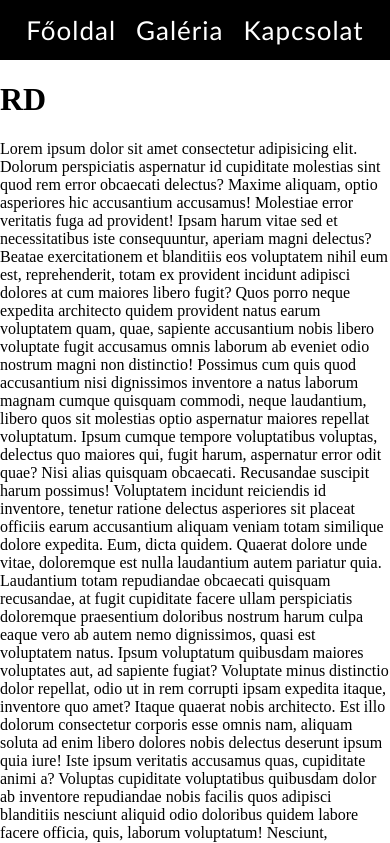
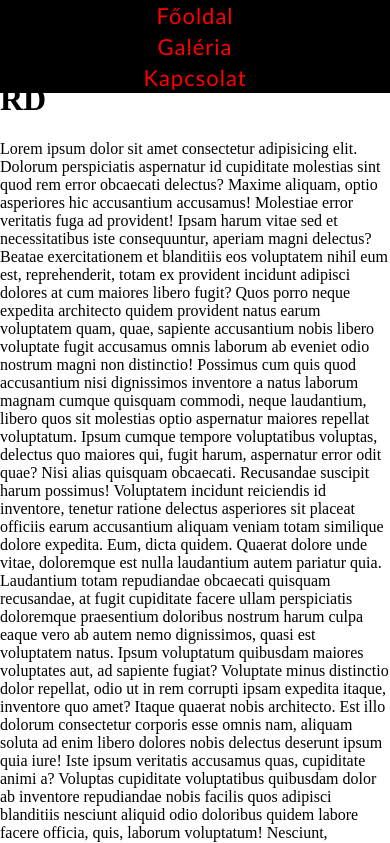
Before and after one commit to Fencee32/240214, a plain HTML site: page index.html in a window 390 px wide. Shown: the top 843 px of the page. Drawn offline with Linux system fonts and the light colour scheme.

Commit message:
commiting

```diff
--- a/style.css
+++ b/style.css
@@ -28,3 +28,14 @@ body {
 nav a:hover {
   background-color: grey;
 }
+
+@media screen and (max-width: 600px) {
+  nav a {
+    font-size: 22px;
+    color: red;
+  }
+  nav {
+    flex-direction: column;
+    height: auto;
+  }
+}
```
